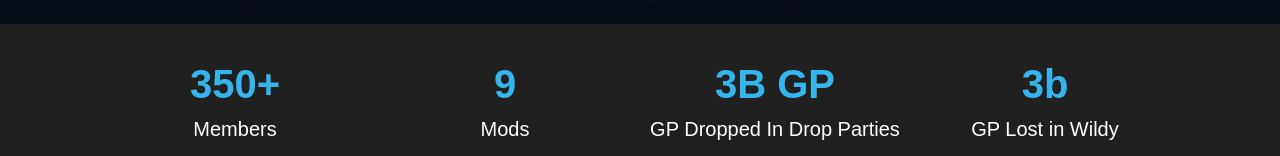
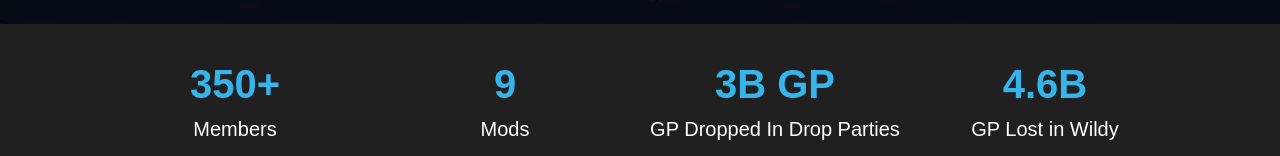
Before and after one commit to JJUCIAL/lordsofrng, a plain HTML site: page index.html in a window 1280 px wide. Shown: the part 2784-2940 px from the top of the page. Drawn offline with nearby package versions, Linux system fonts and the light colour scheme.

Commit message:
Update index.html
line346: 3b > 4.7B

```diff
--- a/index.html
+++ b/index.html
@@ -343,7 +343,7 @@ Menu
 <div class="post_column col-xl-3 col-lg-3 col-md-3 col-sm-6 col-xs-6 col-6">
 <div class="ttr_home_html_column73">
 <div class="margin_collapsetop"></div>
-<div class="html_content"><p style="margin:0px 0px 0px 0px;text-align:Center; display:block; "><span style="font-weight:600;font-size:2.857em;color:rgba(53,181,235,1);">3b</span></p><p style="margin:0px 0px 0px 0px;text-align:Center; display:block; "><span style="font-size:1.429em;color:rgba(255,255,255,1);">GP Lost in Wildy</span></p></div>
+<div class="html_content"><p style="margin:0px 0px 0px 0px;text-align:Center; display:block; "><span style="font-weight:600;font-size:2.857em;color:rgba(53,181,235,1);">4.6B</span></p><p style="margin:0px 0px 0px 0px;text-align:Center; display:block; "><span style="font-size:1.429em;color:rgba(255,255,255,1);">GP Lost in Wildy</span></p></div>
 <div class="margin_collapsetop"></div>
 <div style="clear:both;width:0px;"></div>
 </div>
```
